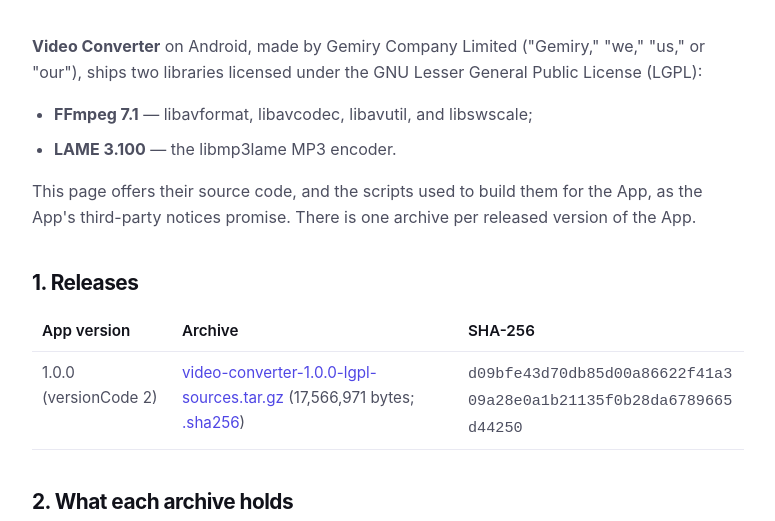
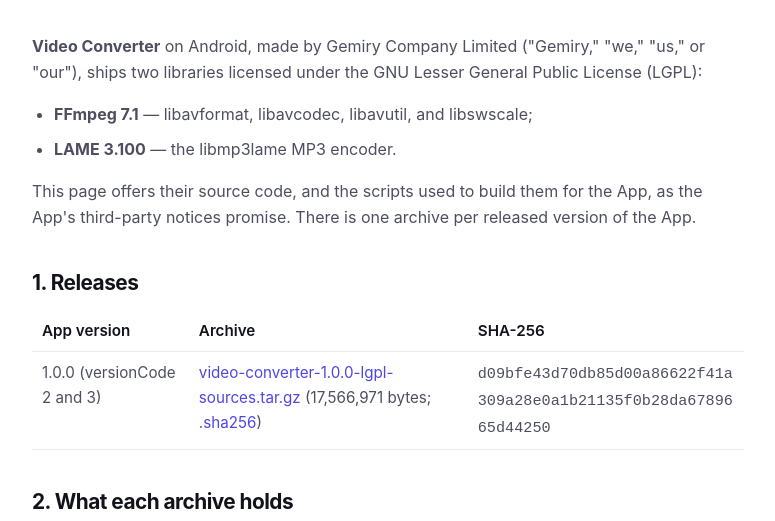
Before and after one commit to gemiry-hub/gemiry-hub.github.io, a plain HTML site: page legal/videoconverter/source/index.html in a window 1280 px wide. Shown: the part 264-785 px from the top of the page, without its empty margins (252-1027 px from the left). Drawn offline with Linux system fonts and the light colour scheme.

Commit message:
Video Converter LGPL source: the 1.0.0 archive also covers versionCode 3 (native libraries unchanged)

```diff
--- a/legal/videoconverter/source/index.html
+++ b/legal/videoconverter/source/index.html
@@ -44,7 +44,7 @@
         </thead>
         <tbody>
           <tr>
-            <td>1.0.0 (versionCode 2)</td>
+            <td>1.0.0 (versionCode 2 and 3)</td>
             <td>
               <a href="video-converter-1.0.0-lgpl-sources.tar.gz" download
                 >video-converter-1.0.0-lgpl-sources.tar.gz</a
```
